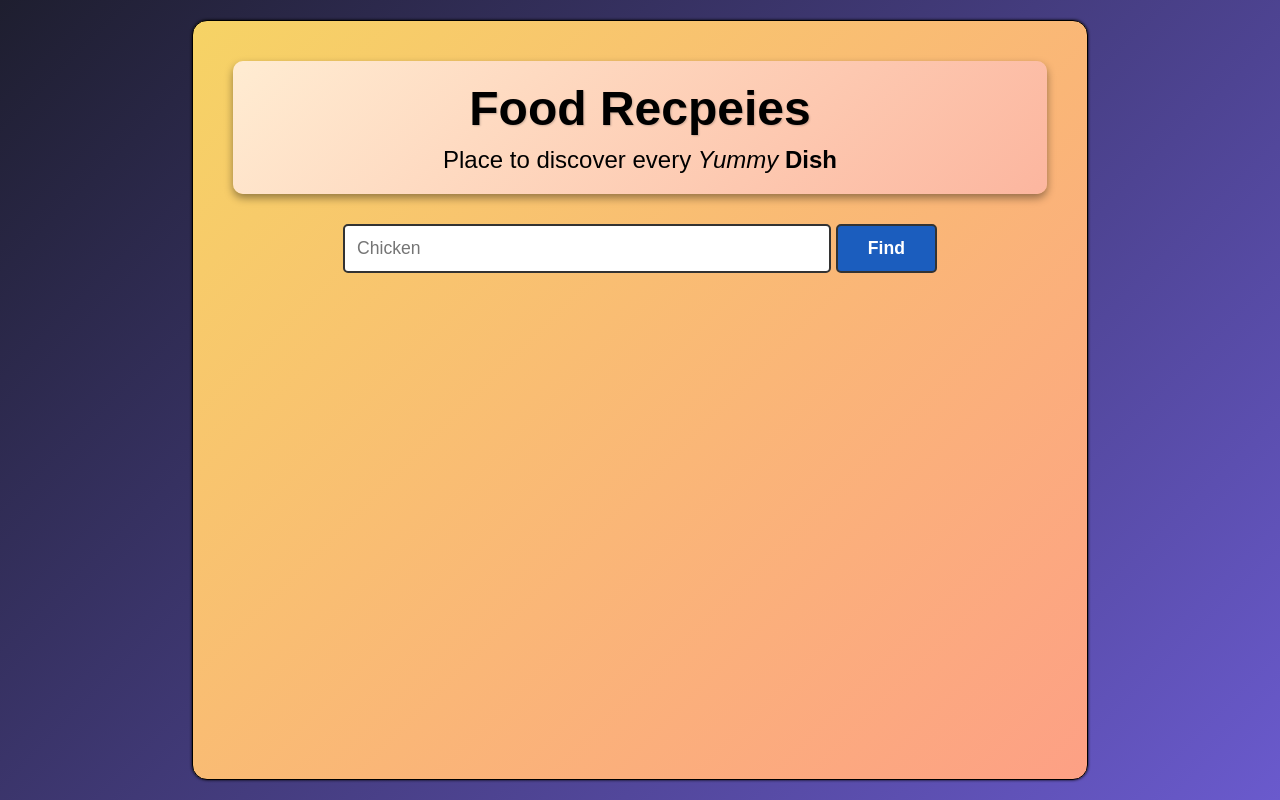
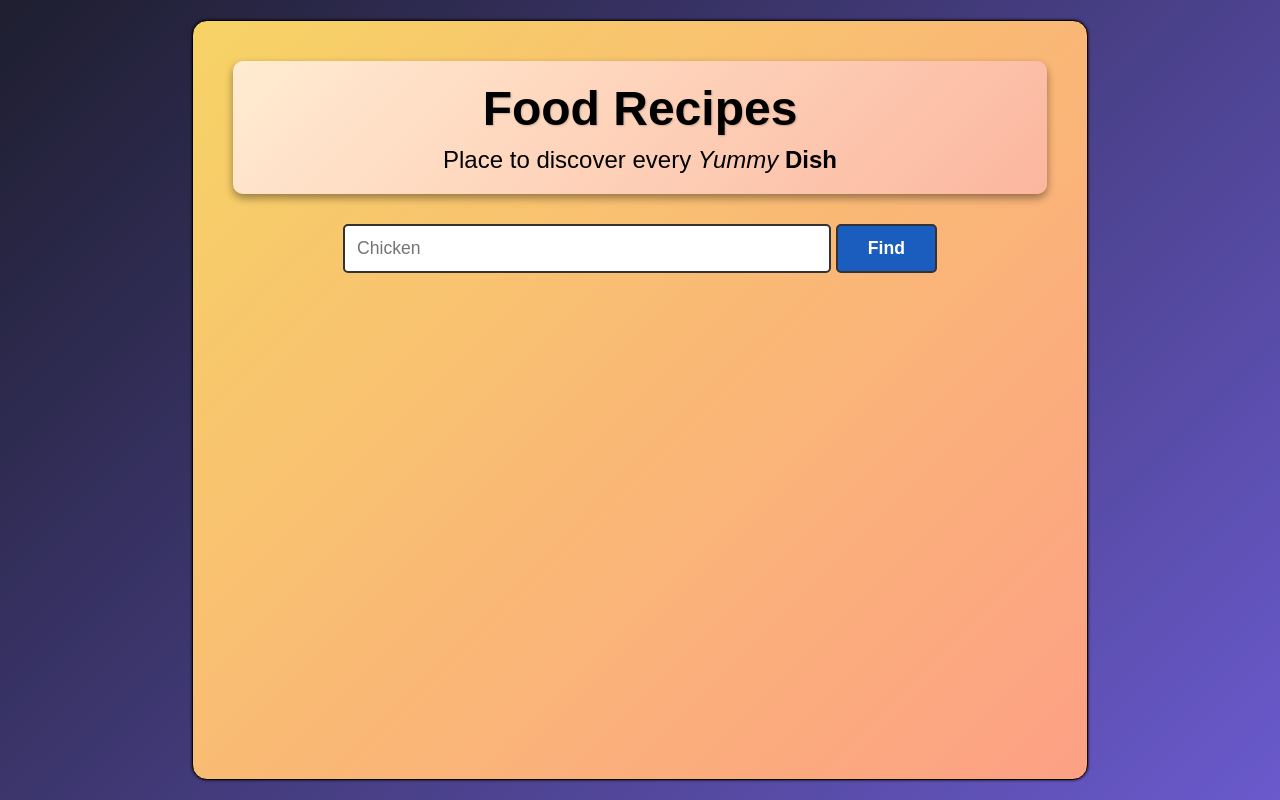
Before and after one commit to vivek-2486/Recipe_Finder, a plain HTML site: page index.html in a window 1280 px wide. Drawn offline with Linux system fonts and the light colour scheme.

Commit message:
Update index.html

```diff
--- a/index.html
+++ b/index.html
@@ -11,7 +11,7 @@
 <body>
   <div class="main">
     <header class="intro">
-      <h1>Food Recpeies</h1>
+      <h1>Food Recipes</h1>
       <h3>Place to discover every <i>Yummy</i> <b>Dish</b></h3>
     </header>
     <div class="search-body">
```
